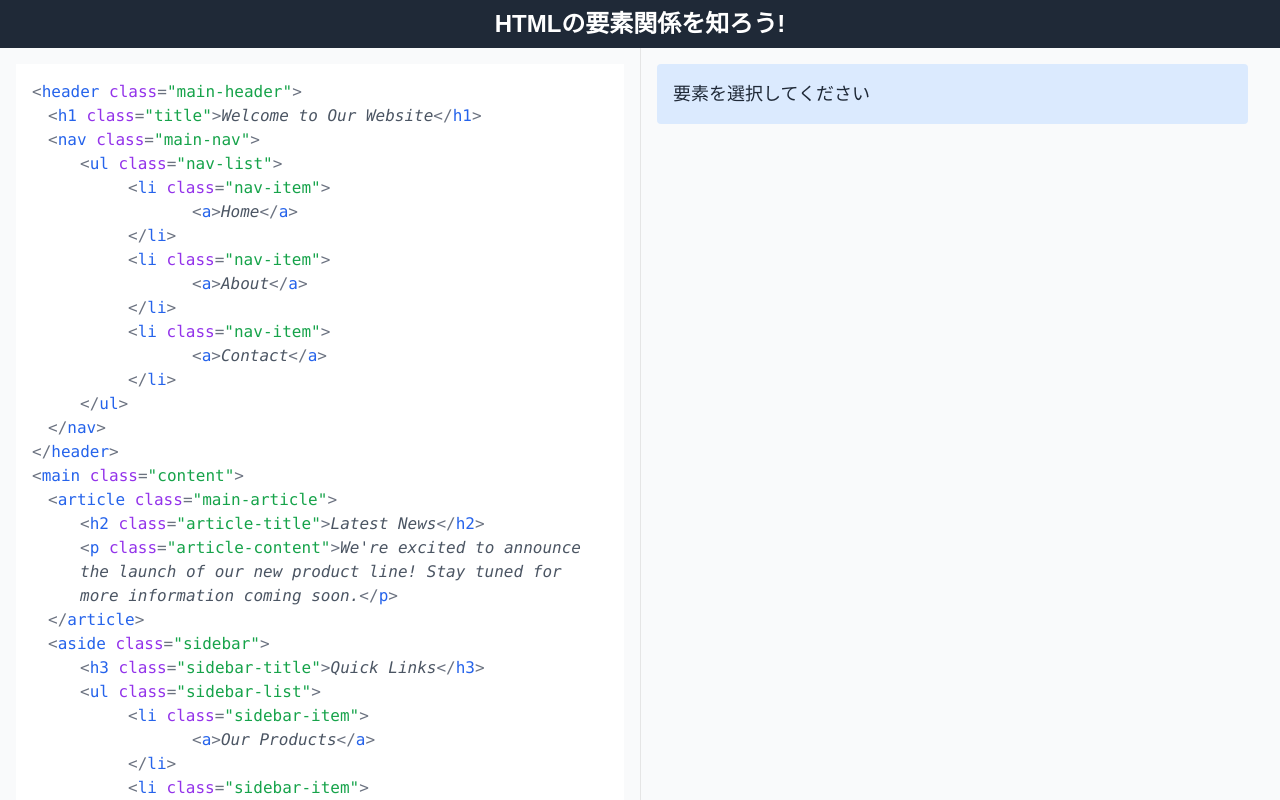
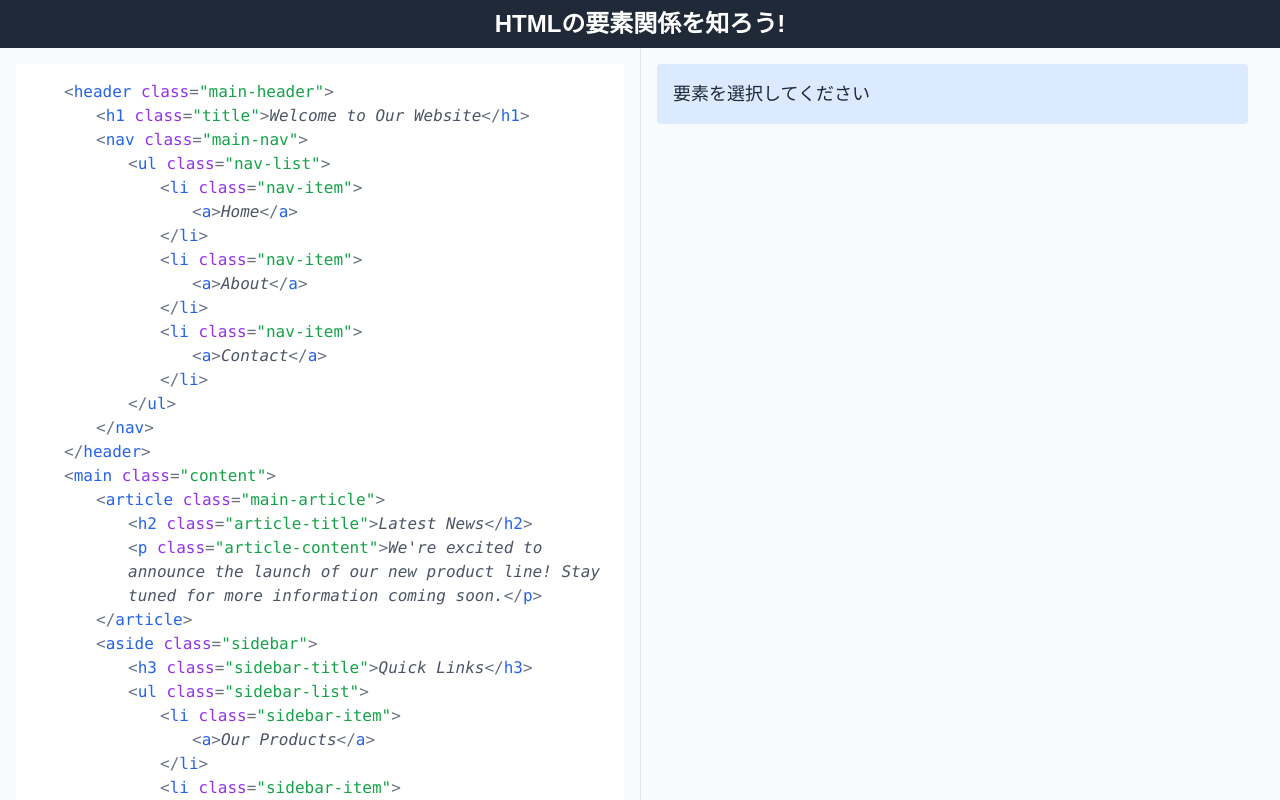
Before and after one commit to barmaguro/html-element-relationships, a Next.js app in the folder html-element-relationships/: page / in a window 1280 px wide. Shown: the top 800 px of the page. Built offline with nearby package versions, Linux system fonts and the light colour scheme.

Commit message:
ネスト幅の修正

```diff
--- a/html-element-relationships/components/HTMLTree.tsx
+++ b/html-element-relationships/components/HTMLTree.tsx
@@ -74,7 +74,7 @@ const HTMLTree: React.FC<HTMLTreeProps> = ({
     tree.classes.length > 0 ? ` class="${tree.classes.join(" ")}"` : "";
 
   return (
-    <div style={{ marginLeft: `${level * 16}px` }}>
+    <div style={{ marginLeft: "32px" }}>
       <span
         className={`cursor-pointer ${getHighlightClass()}`}
         onClick={handleClick}
```
